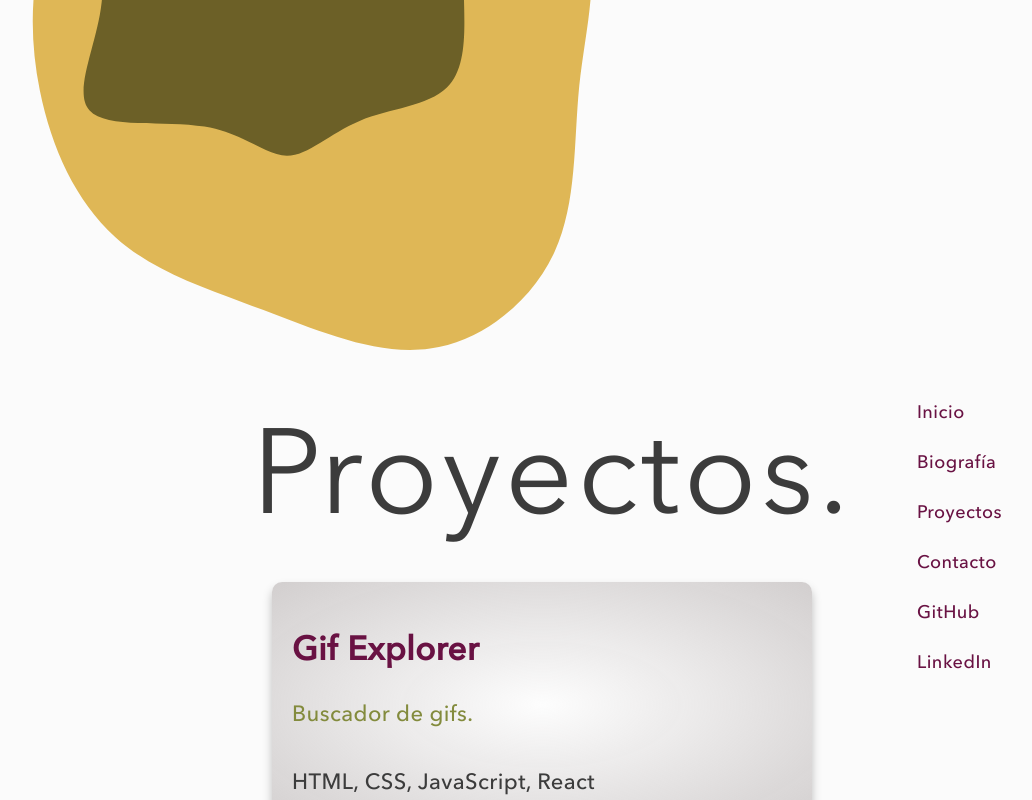
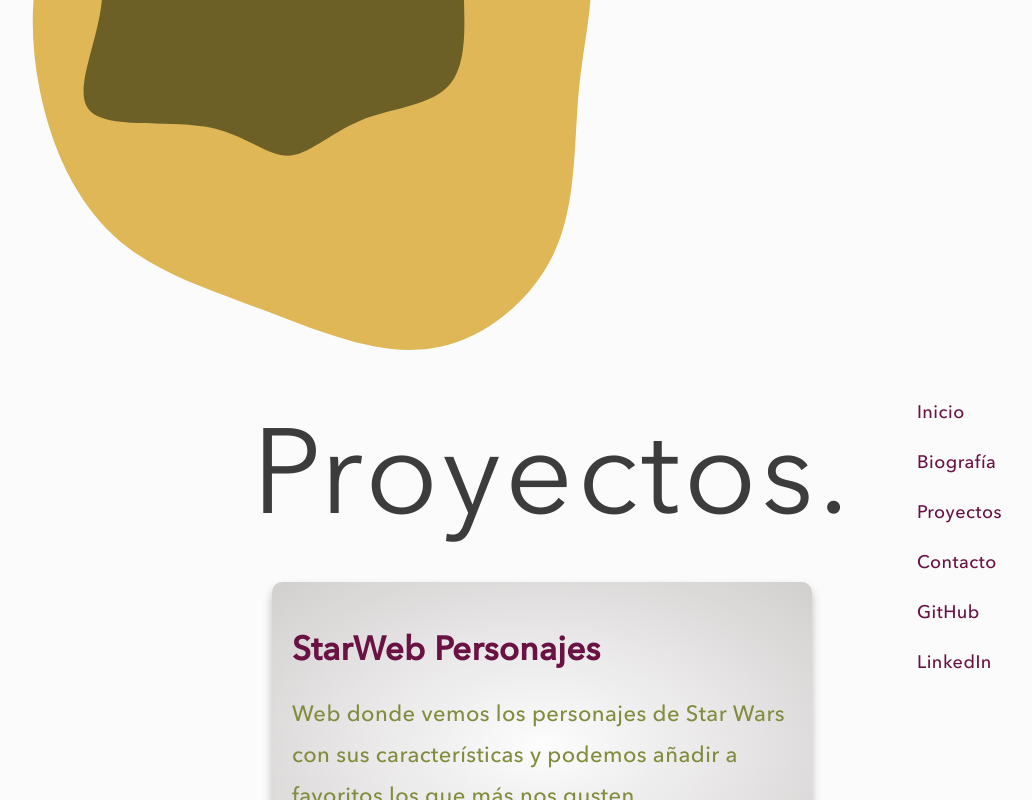
Before and after one commit to Miguetto/my-portfolio, a React (Vite) app: page /#/proyectos in a window 1280 px wide. Shown: the whole page, without its empty margins (13-1045 px from the left). Built offline with nearby package versions, Linux system fonts and the light colour scheme; a web font is replaced by a local one.

Commit message:
feat: nuevo proyecto

```diff
--- a/public/proyects/proyects.js
+++ b/public/proyects/proyects.js
@@ -1,4 +1,18 @@
 export const proyectos = [
+    {
+        "url": "https://golden-moonbeam-88b4fb.netlify.app/characters",
+        "title": "StarWeb Personajes",
+        "description": "Web donde vemos los personajes de Star Wars con sus características y podemos añadir a favoritos los que más nos gusten.",
+        "language": "HTML, CSS, Tailwind, JavaScript, React, Hooks, Axios",
+        "finalizado": true,
+    },
+    {
+        "url": "https://comforting-boba-f56a18.netlify.app/",
+        "title": "Pokemon app",
+        "description": "Buscador de pokémon.",
+        "language": "HTML, CSS, JavaScript, React, Redux, Axios",
+        "finalizado": true,
+    },
     {
         "url": "https://miguetto.github.io/gif-explorer-app/",
         "title": "Gif Explorer",
@@ -14,13 +28,6 @@ export const proyectos = [
         "finalizado": true,
     },
     {
-        "url": "https://comforting-boba-f56a18.netlify.app/",
-        "title": "Pokemon app",
-        "description": "Buscador de pokémon.",
-        "language": "HTML, CSS, JavaScript, React, Redux",
-        "finalizado": true,
-    },
-    {
         "url": "https://orienta-t.herokuapp.com/",
         "title": "orientaT",
         "description": "proyecto final grado superior desarrollo de aplicaciones web.",
```
